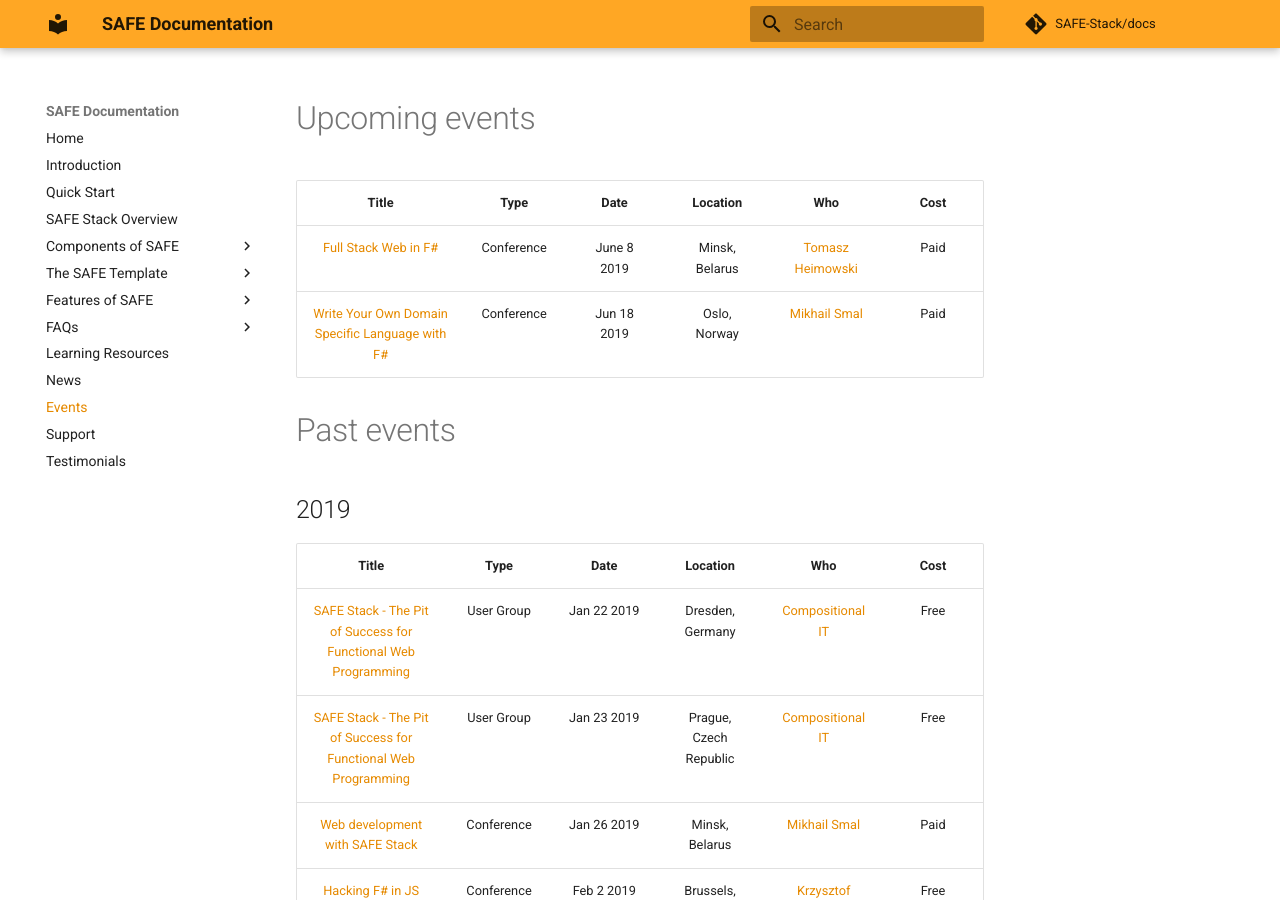
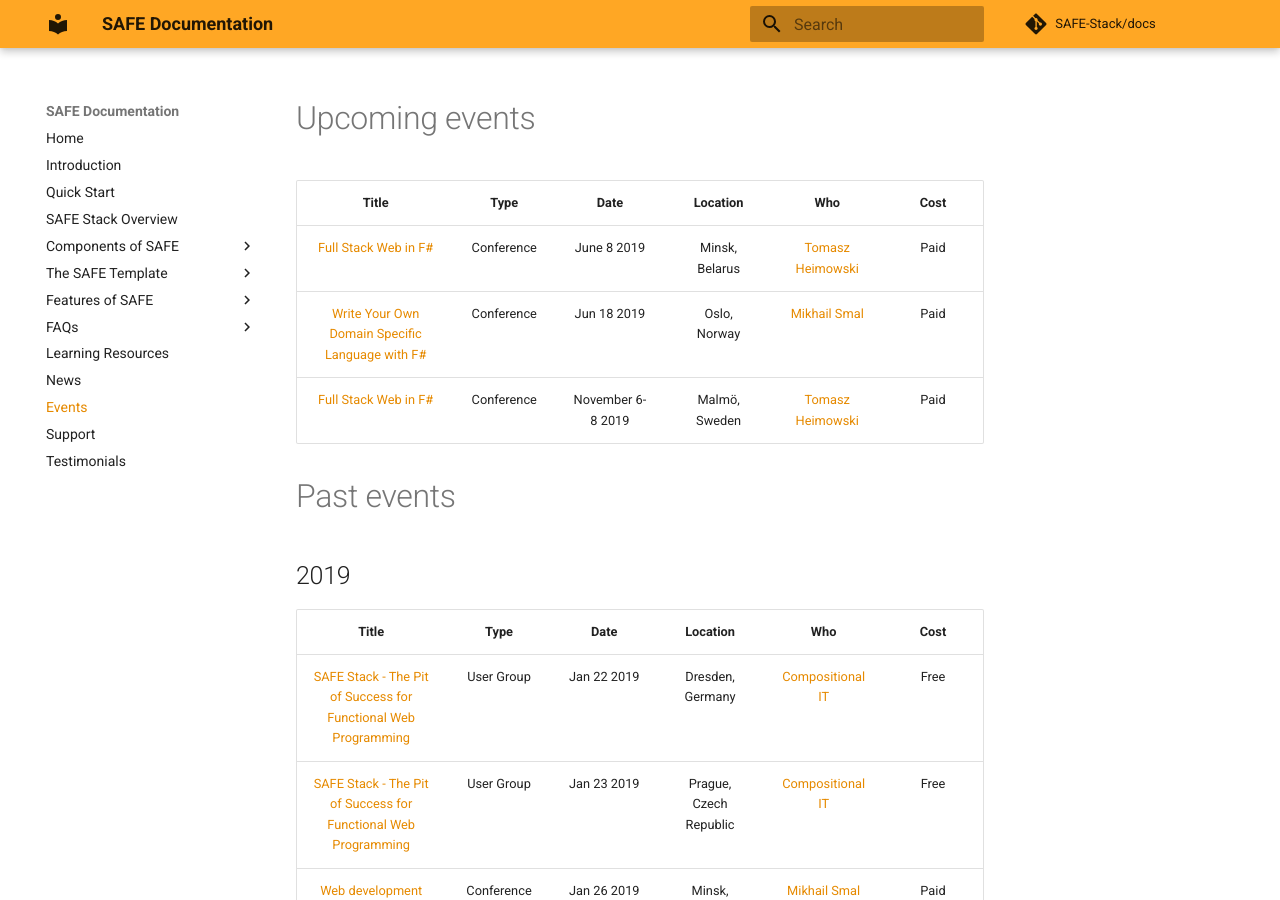
Before and after one commit to SAFE-Stack/docs, an MkDocs documentation site: the page built from docs/events.md, in a window 1280 px wide and 900 px high. Built offline with MkDocs 1.6.1 and Material for MkDocs 9.7.7, drawn with Linux system fonts in a browser that asks for light colours; comment, search, counter and statistics services are not loaded.

Commit message:
Add OreDev conference

```diff
--- a/docs/events.md
+++ b/docs/events.md
@@ -4,6 +4,7 @@
 |:-:|:-:|:-:|:-:|:-:|:-:|
 | [Full Stack Web in F#](https://dotnetsummit.by/) | Conference | June 8 2019 | Minsk, Belarus | [Tomasz Heimowski](https://theimowski.com) | Paid
 | [Write Your Own Domain Specific Language with F#](https://ndcoslo.com/talk/write-your-own-domain-specific-language-with-f/) | Conference | Jun 18 2019 | Oslo, Norway | [Mikhail Smal](https://twitter.com/mvsmal) | Paid
+| [Full Stack Web in F#](https://oredev.org) | Conference | November 6-8 2019 | Malmö, Sweden | [Tomasz Heimowski](https://theimowski.com) | Paid
 
 # Past events
 
```
